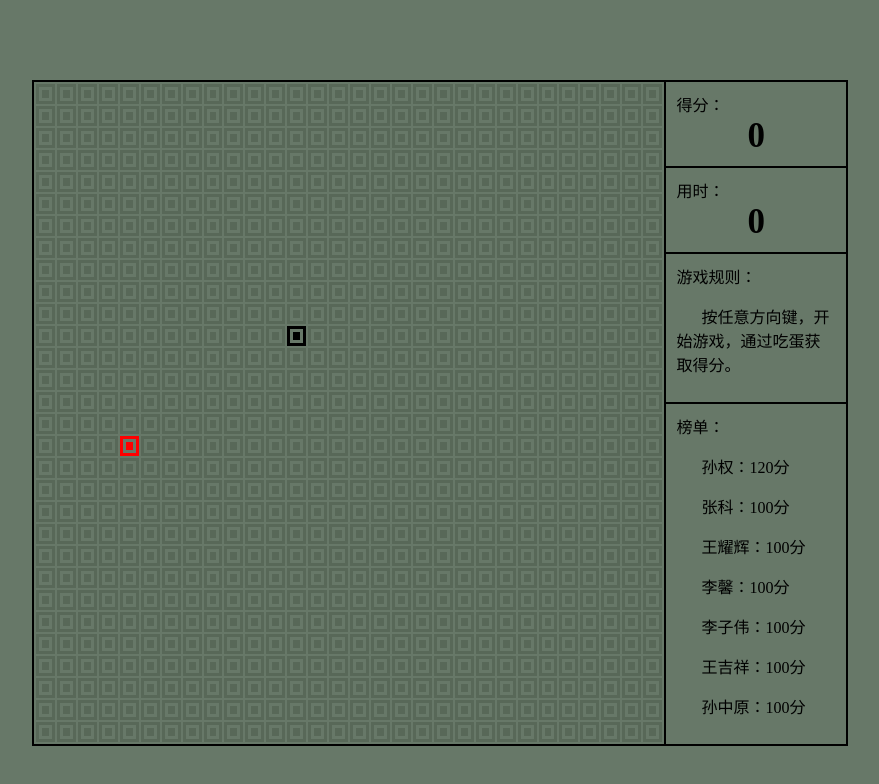
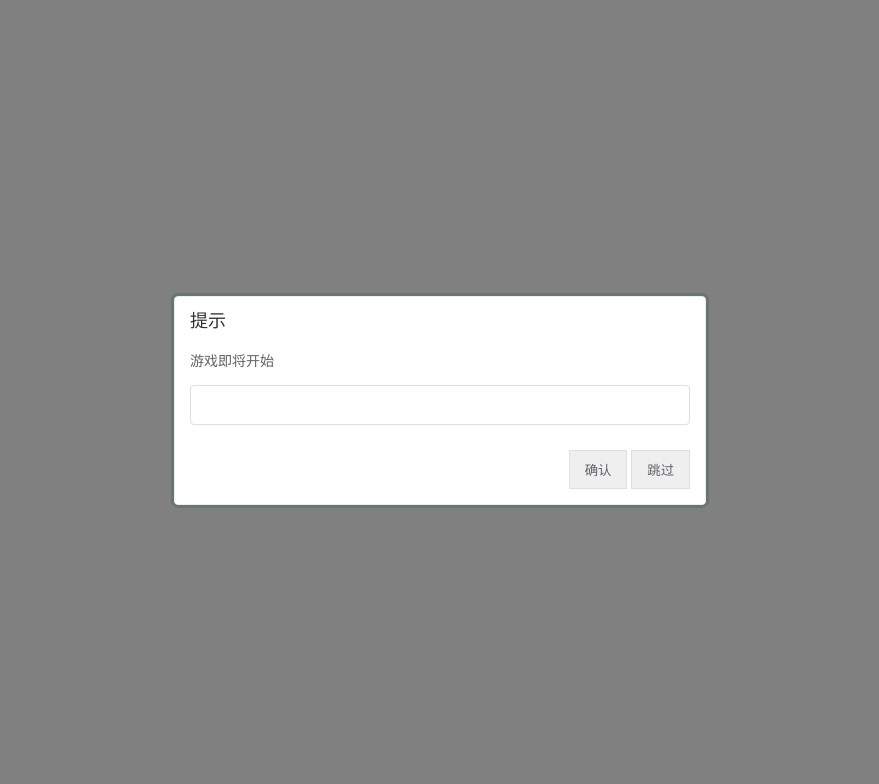
Before and after one commit to SunQQQ/snake, a plain HTML site: page index.html in a window 1280 px wide. Shown: the whole page, without its empty margins (200-1079 px from the left). Drawn offline with Linux system fonts and the light colour scheme.

Commit message:
开发收集昵称弹框

```diff
--- a/css/tetris.css
+++ b/css/tetris.css
@@ -1,14 +1,17 @@
 body{
     background-color: rgb(103,120,104);
 }
+
 table{
     background-color: rgb(103,120,104);
     border-right: 2px solid black;
 }
+
 tr{
     border:1px solid red;
     /*border-collapse:collapse;*/
 }
+
 td{
     width:11px;
     height:11px;
@@ -17,6 +20,7 @@ td{
     background-color: rgb(88, 104, 88);
 }
 
+/*整体内容*/
 .content{
     vertical-align:middle;
     display: flex;
@@ -25,15 +29,13 @@ td{
     border: 2px solid black;
 }
 
-#chessboard{
-
-}
-
+/*左侧游戏棋盘*/
 .content .left{
     width: 180px;
     margin-right: 10px;
 }
 
+/*右侧信息栏*/
 .content .right{
     /*border: 1px solid black;*/
     width: 180px;
@@ -59,3 +61,60 @@ td{
     font-weight: bold;
     text-align: center;
 }
+
+/*弹框*/
+.wrapper{
+    position: fixed;
+    left: 0;
+    right: 0;
+    top:0;
+    bottom: 0;
+    background-color: grey;
+
+    display: flex;
+    align-items: center;
+}
+.wrapper .dialog-box{
+    width: 500px;
+    background-color: #fff;
+    border: 1px solid #ebeef5;
+    margin: 0 auto;
+    border-radius: 4px;
+    box-shadow: 0px 0px 0px 3px rgb(103,120,104);
+    padding: 15px;
+}
+.box-header{
+    padding-bottom: 10px;
+    font-size: 18px;
+    line-height: 1;
+    color: #303133;
+}
+
+.box-content{
+    padding: 10px 0;
+    color: #606266;
+    font-size: 14px;
+}
+
+.box-content .sq-input{
+    padding: 15px 0;
+}
+.box-content .sq-input input{
+    padding: 5px 15px;
+    border-radius: 4px;
+    width: 100%;
+    box-sizing: border-box;
+    border: 1px solid #dcdfe6;
+    height: 40px;
+    line-height: 40px;
+    outline: none;
+}
+.box-btns{
+    text-align: right;
+}
+
+.box-btns button{
+    padding: 9px 15px;
+    color: #606266;
+    border: 1px solid #dcdfe6;
+}
--- a/index.html
+++ b/index.html
@@ -36,6 +36,24 @@
     </div>
 </div>
 
+<div class="wrapper">
+    <div class="dialog-box">
+        <div class="box-header">
+            提示
+        </div>
+        <div class="box-content">
+            游戏即将开始
+            <div class="sq-input">
+                <input>
+            </div>
+        </div>
+        <div class="box-btns">
+            <button>确认</button>
+            <button>跳过</button>
+        </div>
+    </div>
+</div>
+
 <script src="js/tetris3.js"></script>
 </body>
 </html>
--- a/js/tetris3.js
+++ b/js/tetris3.js
@@ -179,8 +179,8 @@ Snake.prototype.updateTime = function (close) {
   }
 }
 
-// 游戏开始的上下动画
-Snake.prototype.upDownAnimation = function(snake){
+// 游戏开场的上下动画
+Snake.prototype.upDownAnimation = function(callback){
   var that = this,
   trNum = -1,
   tdNum = 30
@@ -202,13 +202,13 @@ Snake.prototype.upDownAnimation = function(snake){
       }
     }else {
       window.clearInterval(upDownInter);
-      that.leftRightAnimation(snake);
+      that.leftRightAnimation(callback);
     }
   },50);
 }
 
-// 游戏开始的左右动画
-Snake.prototype.leftRightAnimation = function(snake){
+// 游戏开场的左右动画
+Snake.prototype.leftRightAnimation = function(callback){
   var that = this,
     leftRightTdStart = -1,
     leftRightTdEnd = 30;
@@ -230,30 +230,26 @@ Snake.prototype.leftRightAnimation = function(snake){
       }
     }else {
       window.clearInterval(leftRightInter);
+      callback();
     }
   },50);
 }
 
-init();
+// 项目初始化
+Snake.prototype.init = function (snakeObject){
+  snakeObject.drawChessBoard();// 画棋盘
+  // 欢迎动画
+  // snakeObject.upDownAnimation(function (){
+  //   snakeObject.listenKeyDown(); //监听上下左右按钮
+  //   var firstBody = snakeObject.createRandomBlock('black');// 随机上色一个方块
+  //   snakeObject.headerTr = firstBody.horizon;// 初始化蛇头位置
+  //   snakeObject.headertd = firstBody.vertical;
+  //   snakeObject.snakeBody.push(snakeObject.tds[snakeObject.headerTr][snakeObject.headertd]);//将蛇头放入蛇身
+  //   snakeObject.createEgg();// 创建一个蛋
+  // });
+}
 
-function init() {
-  var snake = new Snake({
+var snake = new Snake({
     gameSpeed: 200
   });
-
-  snake.drawChessBoard();// 画棋盘
-
-  // 欢迎动画
-  snake.upDownAnimation(snake);
-
-  window.setTimeout(function () {
-
-    snake.listenKeyDown(); //监听上下左右按钮
-    var firstBody = snake.createRandomBlock('black');// 随机上色一个方块
-    snake.headerTr = firstBody.horizon;// 初始化蛇头位置
-    snake.headertd = firstBody.vertical;
-    snake.snakeBody.push(snake.tds[snake.headerTr][snake.headertd]);//将蛇头放入蛇身
-    snake.createEgg();// 创建一个蛋
-
-  },3300);
-}
+snake.init(snake);
```
Also changed, not shown: 1 other file.
